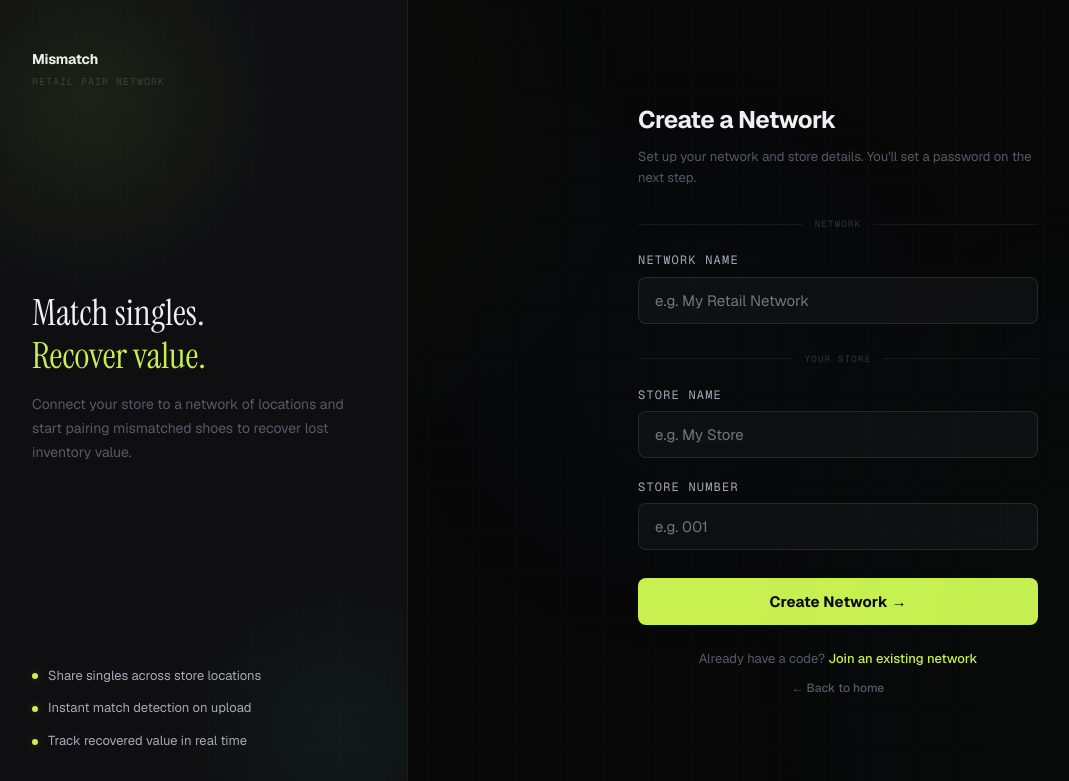
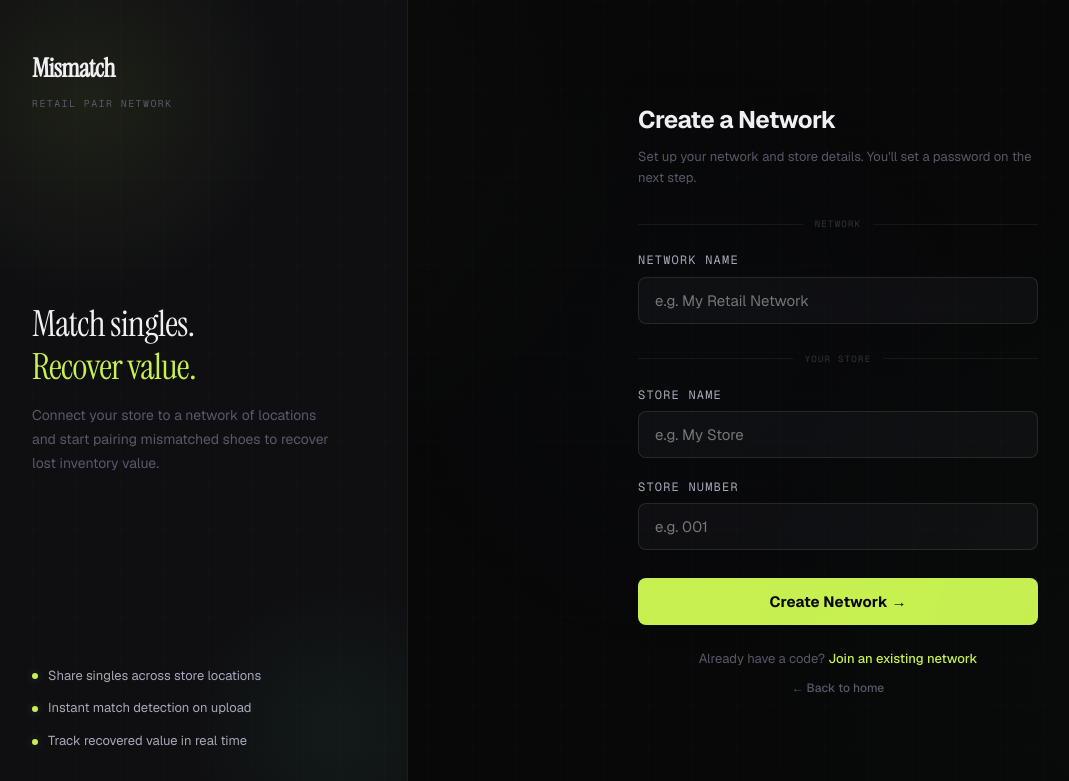
Before and after one commit to Usohail1-source/single-shoe-match-system, a website: page views/create-network.html in a window 1280 px wide. Shown: the top 781 px of the page, without its empty margins (12-1081 px from the left). Drawn offline with nearby package versions, Linux system fonts and the light colour scheme.

Commit message:
match Mismatch brand style across all pages

```diff
--- a/views/create-network.html
+++ b/views/create-network.html
@@ -33,20 +33,38 @@
       pointer-events: none;
     }
     .auth-brand-name {
-      font-family: var(--font-body); font-size: 14px; font-weight: 700;
-      color: var(--text-primary); letter-spacing: -0.01em;
+      font-family: var(--font-display);
+      font-size: 26px;
+      font-weight: 700;
+      color: var(--text-primary);
+      letter-spacing: -0.02em;
+      margin-bottom: 6px;
     }
     .auth-brand-sub {
-      font-family: var(--font-mono); font-size: 10px; letter-spacing: 0.10em;
-      text-transform: uppercase; color: var(--text-faint); margin-top: 4px;
+      font-family: var(--font-mono);
+      font-size: 10px;
+      letter-spacing: 0.14em;
+      text-transform: uppercase;
+      color: var(--text-muted);
     }
+    .auth-brand { position: relative; z-index: 1; }
     .auth-tagline { position: relative; z-index: 1; }
     .auth-tagline h2 {
-      font-family: var(--font-display); font-size: 36px; font-weight: 400;
-      color: var(--text-primary); line-height: 1.2; margin-bottom: 16px;
+      font-family: var(--font-display);
+      font-size: 36px;
+      font-weight: 400;
+      color: var(--text-primary);
+      line-height: 1.2;
+      letter-spacing: -0.02em;
+      margin-bottom: 16px;
     }
     .auth-tagline h2 span { color: var(--accent); }
-    .auth-tagline p { font-size: 14px; color: var(--text-muted); line-height: 1.7; }
+    .auth-tagline p {
+      font-size: 14px;
+      color: var(--text-muted);
+      line-height: 1.7;
+      max-width: 300px;
+    }
     .auth-features { display: flex; flex-direction: column; gap: 12px; }
     .auth-feature {
       display: flex; align-items: center; gap: 10px;
```
Also changed, not shown: views/index.html (+2 -2 lines).
